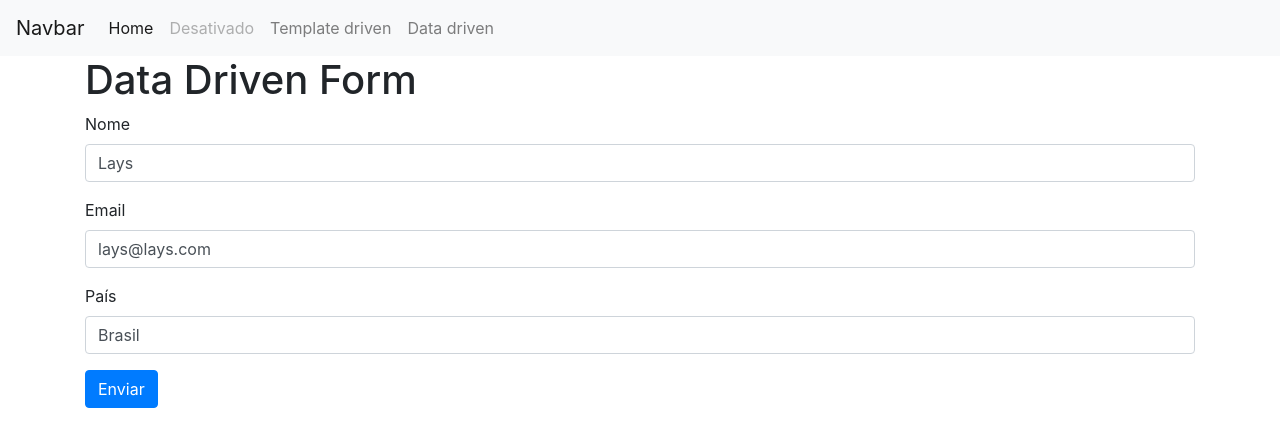
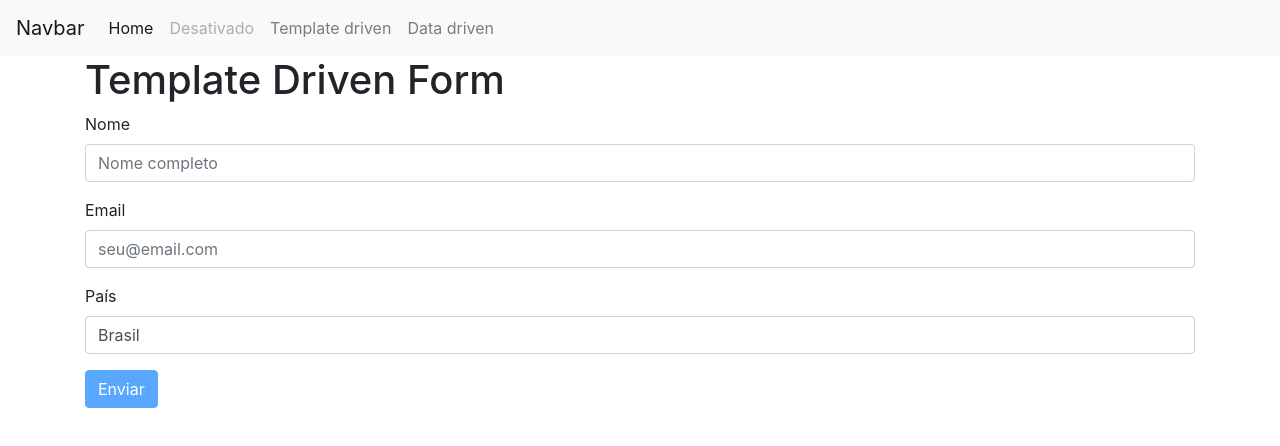
Before and after one commit to layshidani/curso-loiane, an Angular app: page /templateForm in a window 1280 px wide. Shown: the top 446 px of the page. Built offline with nearby package versions, Linux system fonts and the light colour scheme.

Commit message:
feat(forms): add form validations :sparkles:

```diff
--- a/src/app/template-form/template-form.component.css
+++ b/src/app/template-form/template-form.component.css
@@ -0,0 +1,3 @@
+/* .ng-invalid.ng-touched:not(form) {
+  border: 2px solid red;
+} */
--- a/src/app/template-form/template-form.component.html
+++ b/src/app/template-form/template-form.component.html
@@ -1,23 +1,65 @@
-<h1>Data Driven Form</h1>
+<h1>Template Driven Form</h1>
 
 <form #f="ngForm" (ngSubmit)="onSubmit(f)">
 
-  <div class="form-group">
+  <div
+   class="form-group"
+   [class.has-error]="!name.valid && name.touched"
+   [class.has-feedback]="!name.valid && name.touched"
+  >
     <label for="name">Nome</label>
-    <input type="text" name="name" id="nome" class="form-control" placeholder="Nome completo" [ngModel]="user.name">
+    <input type="text" name="name" id="name" class="form-control" placeholder="Nome completo" [(ngModel)]="user.name" required minlength="3" #name="ngModel">
+
+    <span class="glyphicon glyphicon-remove form-control-feedback" aria-hidden="true"*ngIf="!name.valid && name.touched"></span>
+    <span id="name" class="sr-only" *ngIf="!name.valid && name.touched"></span>
+
+    <div
+     *ngIf="!name.valid && name.touched"
+     class="alert alert-danger"
+     role="alert"
+     >
+      nome inválido
+    </div>
   </div>
 
-  <div class="form-group">
+  <div class="form-group"
+    [class.has-error]="!email.valid && email.touched"
+    [class.has-feedback]="!email.valid && email.touched">
     <label for="email">Email</label>
-    <input type="email" name="email" id="email" class="form-control" placeholder="seu@email.com" [ngModel]="user.email">
+    <input type="text" name="email" id="email" class="form-control" placeholder="seu@email.com" [(ngModel)]="user.email"
+      required minlength="3" #email="ngModel">
+
+    <span class="glyphicon glyphicon-remove form-control-feedback" aria-hidden="true"
+      *ngIf="!email.valid && email.touched"></span>
+    <span id="email" class="sr-only" *ngIf="!email.valid && email.touched"></span>
+
+    <div *ngIf="!email.valid && email.touched" class="alert alert-danger" role="alert">
+      email inválido
+    </div>
   </div>
 
-  <div class="form-group">
+  <div class="form-group"
+    [class.has-error]="!country.valid && country.touched"
+    [class.has-feedback]="!country.valid && country.touched">
     <label for="userCountry">País</label>
     <input type="text" class="form-control" id="userState" name="userState" placeholder="Informe seu país"
-      [(ngModel)]="user.country" />
+      [(ngModel)]="user.country" required #country="ngModel">
+
+    <span class="glyphicon glyphicon-remove form-control-feedback" aria-hidden="true"
+      *ngIf="!country.valid && country.touched"></span>
+    <span id="country" class="sr-only" *ngIf="!country.valid && country.touched"></span>
+
+    <div *ngIf="!country.valid && country.touched" class="alert alert-danger" role="alert">
+      país inválido
+    </div>
   </div>
 
-  <button type="submit" class="btn btn-primary">Enviar</button>
+  <button
+   type="submit"
+   class="btn btn-primary"
+   [disabled]="!f.valid"
+  >
+    Enviar
+  </button>
 
 </form>
--- a/src/app/template-form/template-form.component.ts
+++ b/src/app/template-form/template-form.component.ts
@@ -8,8 +8,8 @@ import { Component, OnInit } from '@angular/core';
 export class TemplateFormComponent implements OnInit {
 
   user: any = {
-    name: 'Lays',
-    email: 'lays@lays.com',
+    name: null,
+    email: null,
     country: 'Brasil'
   };
 
```
